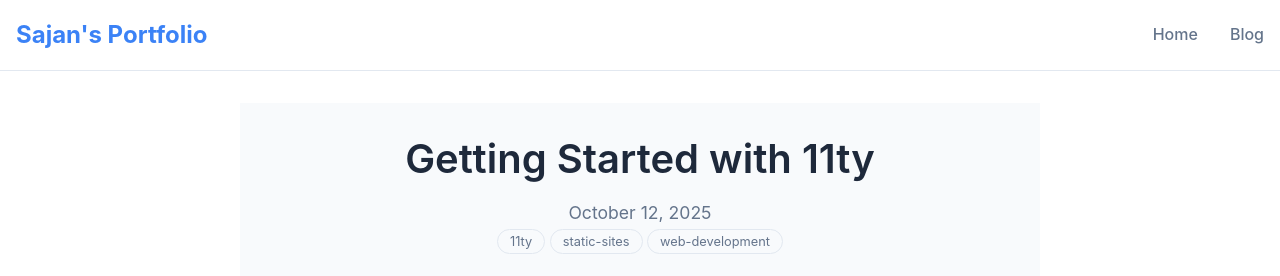
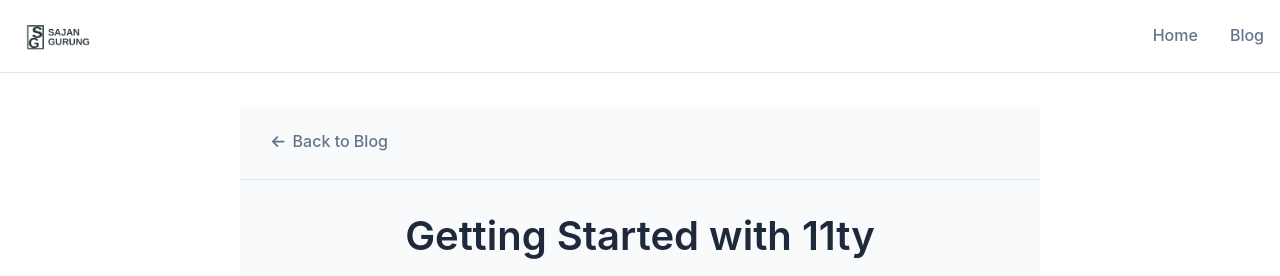
Before and after one commit to SajanMG/portfolioV2, an Eleventy site: page src/blog/getting-started-with-11ty.md in a window 1280 px wide. Shown: the top 276 px of the page. Built offline with nearby package versions, Linux system fonts and the light colour scheme; Eleventy itself is replaced by a stand-in of ours; files that its build step writes are made by us from their sources; a web font is replaced by a local one.

Commit message:
added logo, feature images for blog and back button for blog page

```diff
--- a/src/_includes/head.njk
+++ b/src/_includes/head.njk
@@ -19,10 +19,10 @@
 <meta property="twitter:image" content="{{ site.url or 'https://yourdomain.com' }}/images/og-image.jpg">
 
 <!-- Favicon -->
-<link rel="icon" type="image/x-icon" href="/favicon.ico">
-<link rel="apple-touch-icon" sizes="180x180" href="/apple-touch-icon.png">
-<link rel="icon" type="image/png" sizes="32x32" href="/favicon-32x32.png">
-<link rel="icon" type="image/png" sizes="16x16" href="/favicon-16x16.png">
+<link rel="icon" type="image/x-icon" href="/images/logos/favicon.ico">
+<link rel="apple-touch-icon" sizes="180x180" href="/images/logos/apple-touch-icon.png">
+<link rel="icon" type="image/png" sizes="32x32" href="/images/logos/favicon-32x32.png">
+<link rel="icon" type="image/png" sizes="16x16" href="/images/logos/favicon-16x16.png">
 
 <!-- Preconnect to external domains -->
 <link rel="preconnect" href="https://fonts.googleapis.com">
--- a/src/_includes/nav.njk
+++ b/src/_includes/nav.njk
@@ -1,7 +1,10 @@
 <header class="header">
     <nav class="nav">
         <div class="nav-container">
-            <a href="/" class="nav-logo">{{ site.title or 'Portfolio' }}</a>
+            <a href="/" class="nav-logo">
+                <img src="/images/logos/logo.png" alt="{{ site.title or 'Portfolio' }}" class="logo-image" onerror="this.src='/images/logos/logo.png'; this.onerror=null;">
+                <span class="logo-text">{{ site.title or 'Portfolio' }}</span>
+            </a>
             <ul class="nav-menu">
                 <li><a href="/" class="nav-link">Home</a></li>
                 <li><a href="/blog" class="nav-link">Blog</a></li>
--- a/src/_layouts/blog.njk
+++ b/src/_layouts/blog.njk
@@ -3,6 +3,14 @@ layout: base
 ---
 
 <article class="blog-post">
+    <div class="post-back-button">
+        <div class="container">
+            <a href="/blog" class="back-button">
+                <i class="fas fa-arrow-left"></i>
+                <span>Back to Blog</span>
+            </a>
+        </div>
+    </div>
     <header class="post-header">
         <div class="container">
             <h1 class="post-title">{{ title }}</h1>
--- a/src/blog/building-responsive-web-applications.md
+++ b/src/blog/building-responsive-web-applications.md
@@ -5,7 +5,7 @@ description: "Best practices for creating mobile-first, responsive web applicati
 date: 2025-10-12
 tags: ["responsive-design", "mobile-first", "web-development"]
 excerpt: "In today's digital landscape, responsive design is not just a nice-to-have feature—it's essential. Learn the best practices for building web applications that work seamlessly across all devices."
-featureImage: "/images/blog/responsive-feature.jpg"
+featureImage: "/images/blog/building-responsive-web-application.png"
 featureImageAlt: "Responsive web design showing different device layouts"
 ---
 
--- a/src/blog/getting-started-with-11ty.md
+++ b/src/blog/getting-started-with-11ty.md
@@ -5,7 +5,7 @@ description: "Learn how to build fast, modern websites with 11ty static site gen
 date: 2025-10-12
 tags: ["11ty", "static-sites", "web-development"]
 excerpt: "11ty is a powerful static site generator that makes building modern websites simple and fast. In this post, we'll explore the basics of setting up an 11ty project and creating your first static site."
-featureImage: "/images/blog/11ty-feature.jpg"
+featureImage: "/images/blog/getting-started-with-11ty.png"
 featureImageAlt: "11ty static site generator logo and code on a dark background"
 ---
 
--- a/src/blog/modern-css-techniques.md
+++ b/src/blog/modern-css-techniques.md
@@ -5,7 +5,7 @@ description: "Explore advanced CSS features and modern layout techniques"
 date: 2025-10-12
 tags: ["css", "frontend", "web-design"]
 excerpt: "CSS has evolved significantly over the years, providing developers with powerful tools for creating beautiful and responsive layouts. Let's dive into some modern CSS techniques that will enhance your web development skills."
-featureImage: "/images/blog/css-feature.jpg"
+featureImage: "/images/blog/modern-css-technique.png"
 featureImageAlt: "Modern CSS code examples and visual effects"
 ---
 
--- a/src/css/style.css
+++ b/src/css/style.css
@@ -118,6 +118,32 @@ a:hover {
     font-size: 1.5rem;
     font-weight: 700;
     color: var(--primary-color);
+    text-decoration: none;
+    display: flex;
+    align-items: center;
+    gap: 0.5rem;
+}
+
+.logo-image {
+    height: 40px;
+    width: auto;
+    transition: var(--transition);
+}
+
+.logo-image:hover {
+    transform: scale(1.05);
+}
+
+.logo-text {
+    display: inline;
+}
+
+.nav-logo:has(.logo-image) .logo-text {
+    display: none;
+}
+
+.nav-logo:has(.logo-image[style*="display: none"]) .logo-text {
+    display: inline;
 }
 
 .nav-menu {
@@ -233,7 +259,7 @@ a:hover {
     padding: 5rem 0;
 }
 
-.about:nth-child(even), .skills:nth-child(even), .recent-posts:nth-child(even), .contact:nth-child(even) {
+.about:nth-child(even), .skills:nth-child(even), .contributions:nth-child(even), .contact:nth-child(even) {
     background-color: var(--bg-secondary);
 }
 
@@ -371,6 +397,35 @@ a:hover {
     color: var(--primary-color);
 }
 
+/* Back Button */
+.post-back-button {
+    background-color: var(--bg-secondary);
+    padding: 1rem 0;
+    border-bottom: 1px solid var(--border-color);
+}
+
+.back-button {
+    display: inline-flex;
+    align-items: center;
+    gap: 0.5rem;
+    color: var(--text-secondary);
+    text-decoration: none;
+    font-weight: 500;
+    transition: var(--transition);
+    padding: 0.5rem 1rem;
+    border-radius: var(--radius);
+}
+
+.back-button:hover {
+    color: var(--primary-color);
+    background-color: var(--bg-primary);
+    transform: translateX(-3px);
+}
+
+.back-button i {
+    font-size: 0.9rem;
+}
+
 /* Feature Images */
 .post-feature-image {
     margin: 2rem 0;
@@ -378,7 +433,7 @@ a:hover {
 
 .feature-image {
     width: 100%;
-    height: 300px;
+    height: auto;
     object-fit: cover;
     border-radius: var(--radius);
     box-shadow: var(--shadow-md);
--- a/src/index.njk
+++ b/src/index.njk
@@ -99,7 +99,7 @@ description: Welcome to my portfolio - Developer, Designer, and Tech Enthusiast
 
 
 <!-- Other Projects -->
-<section class="projects">
+{# <section class="projects">
     <div class="container">
         <h2 class="section-title">Other Projects</h2>
         <p class="section-description">Here are some of my side projects and personal work.</p>
@@ -139,7 +139,7 @@ description: Welcome to my portfolio - Developer, Designer, and Tech Enthusiast
             {% endfor %}
         </div>
     </div>
-</section>
+</section> #}
 
 <!-- Other Contributions -->
 <section class="contributions">
```
Also changed, not shown: src/images/blog/11ty-feature.jpg, src/images/blog/css-feature.jpg, src/images/blog/responsive-feature.jpg, src/images/logos/favicon.ico (added), src/images/logos/logo.png (added), src/images/logos/logo.svg (added), src/images/logos/logo2.png (added).
